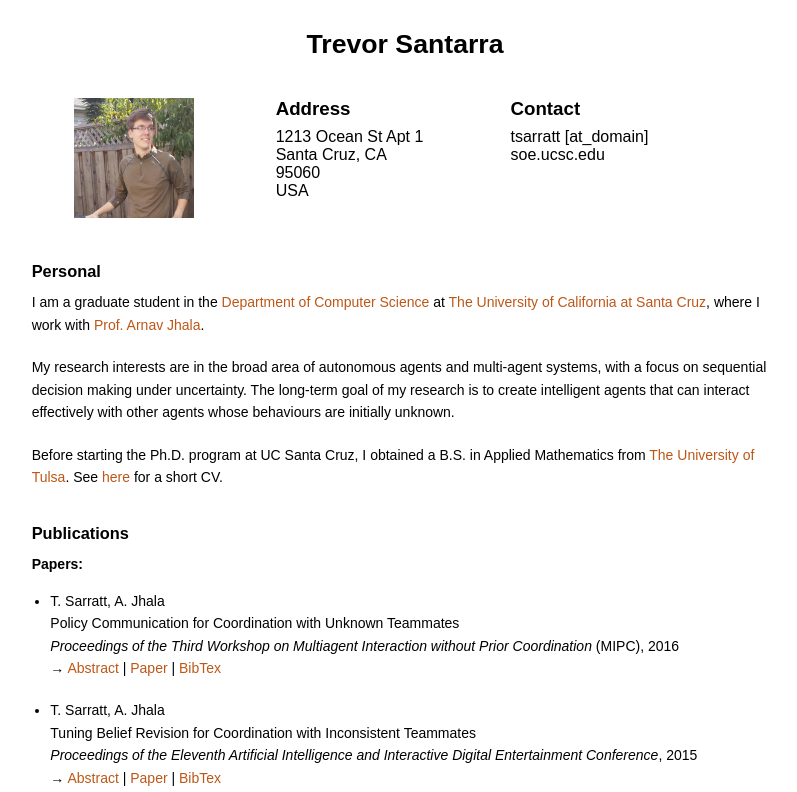
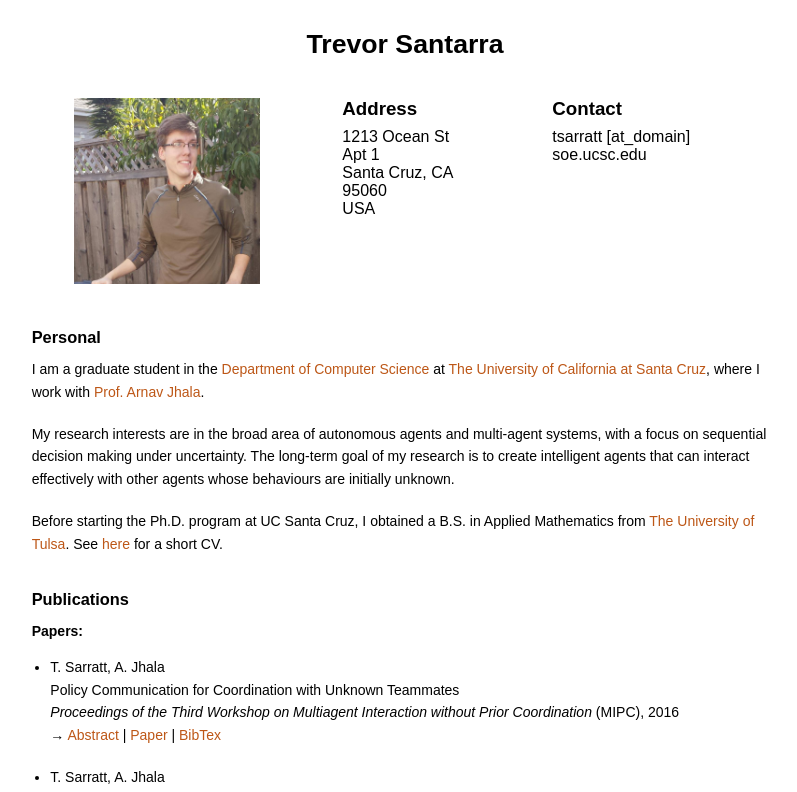
Before and after one commit to tsantarra/tsantarra.github.io, a plain HTML site: page index.html in a window 1280 px wide. Shown: the top 792 px of the page, without its empty margins (235-1032 px from the left). Drawn offline with Linux system fonts and the light colour scheme.

Commit message:
Resized photo.

```diff
--- a/index.html
+++ b/index.html
@@ -22,7 +22,7 @@
             <table class="header">
                 <tbody><tr>
                     <td>
-                        <img src="profile_pic.jpg" style="height:90pt" alt="Trevor Santarra">
+                        <img src="profile_pic.jpg" style="height:140pt" alt="Trevor Santarra">
                     </td>
                     <td>
                         <h3>Address</h3>
```
